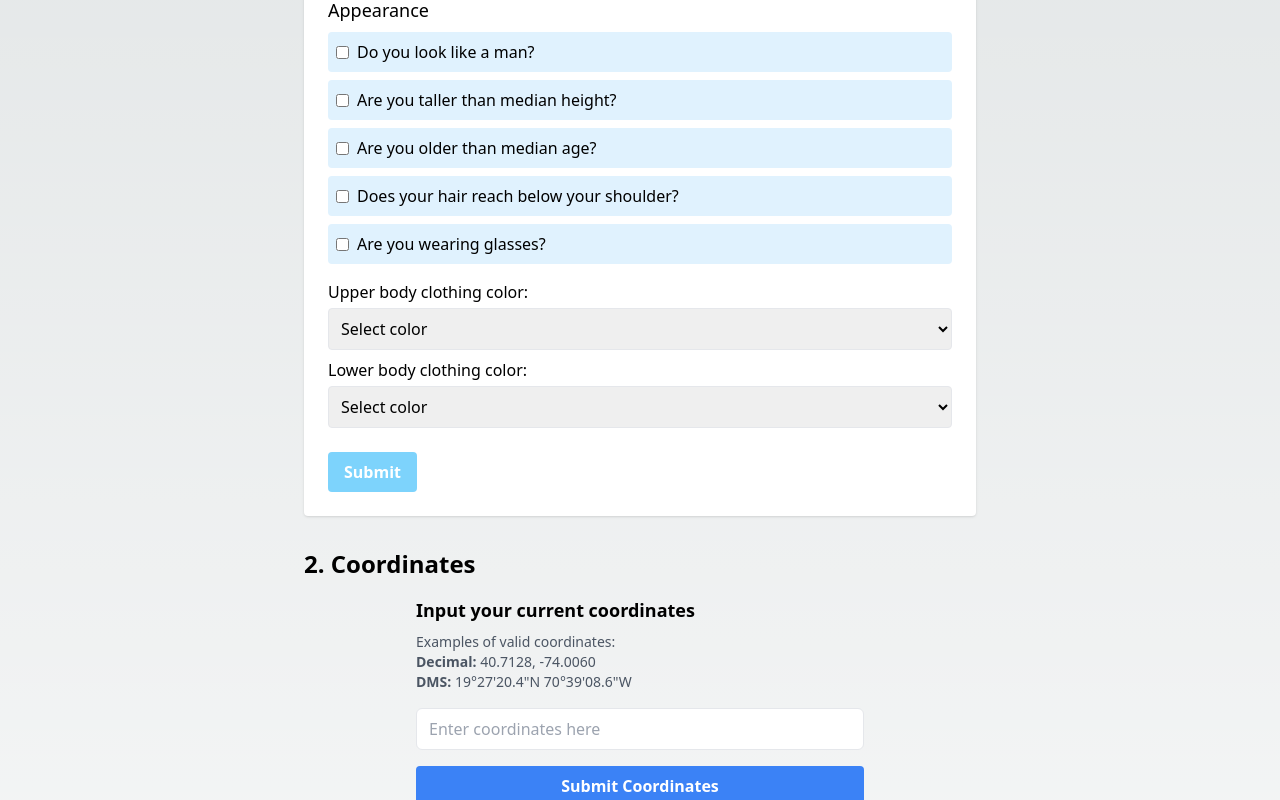
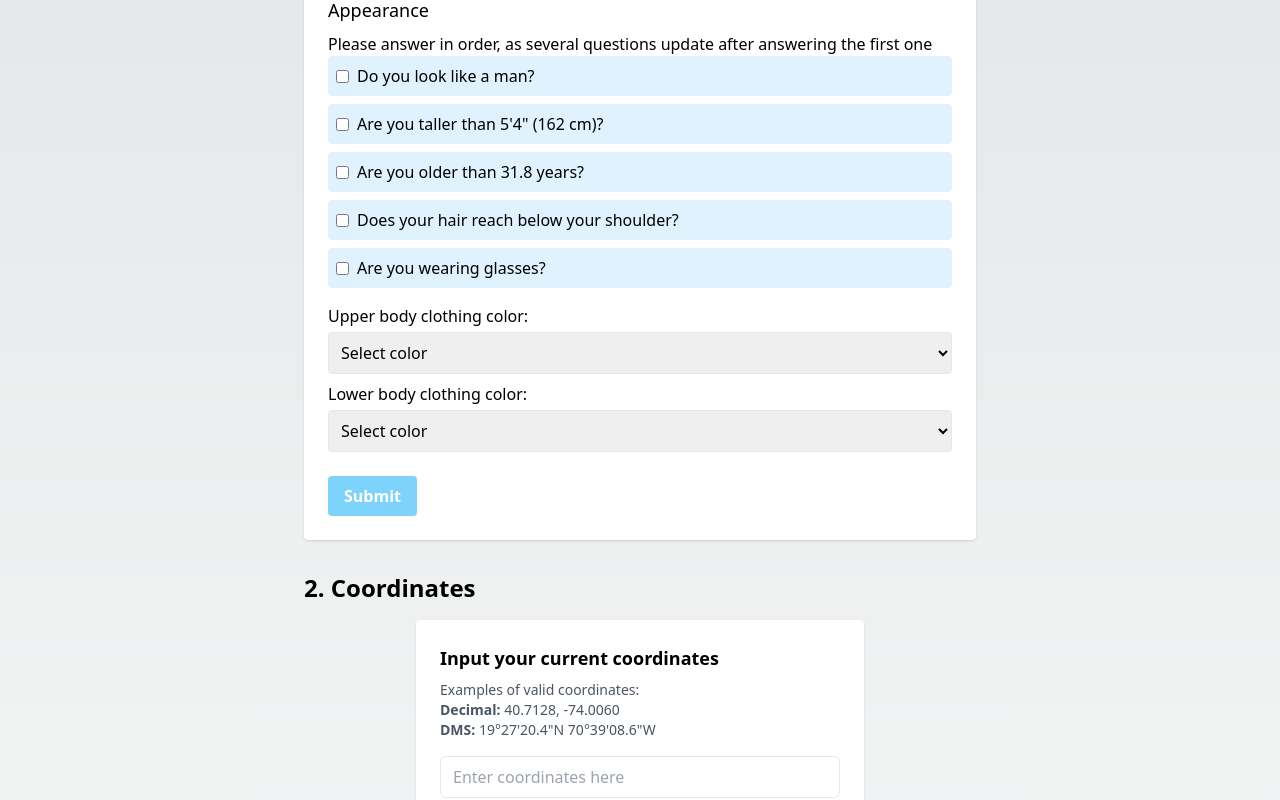
Before and after one commit to fernandoaestrella/deep-union-web, a Next.js app: page / in a window 1280 px wide. Shown: the part 1000-1800 px from the top of the page. Built offline with nearby package versions, Linux system fonts and the light colour scheme; no server answers.

Commit message:
update README.md

```diff
--- a/components/CoordinatesInput.tsx
+++ b/components/CoordinatesInput.tsx
@@ -32,7 +32,7 @@ const CoordinatesInput: React.FC<CoordinatesInputProps> = ({ onSubmit }) => {
   };
 
   return (
-    <div className="mx-auto mt-4 w-full max-w-md">
+    <div className="mx-auto mt-4 w-full max-w-md rounded bg-white p-6 shadow">
       <h4 className="mb-2 text-lg font-semibold">Input your current coordinates</h4>
       <p className="mb-4 text-sm text-gray-600">
         Examples of valid coordinates:<br />
--- a/components/MapView.tsx
+++ b/components/MapView.tsx
@@ -49,10 +49,23 @@ const MapView: React.FC<MapViewProps> = ({ userCoordinates }) => {
 
   // Function to convert coordinates string to [number, number]
   const convertCoordinates = (coords: string): [number, number] => {
-    // This function assumes the coordinates are in decimal format "latitude,longitude"
-    // If you need to handle DMS format, you'll need to implement a more complex conversion
-    const [lat, lng] = coords.split(',').map(Number);
-    return [lat, lng];
+    // Detect if coordinates are in DMS format or decimal
+    if (coords.includes('°')) {
+      // Handle DMS format
+      // TODO: Implement DMS to decimal conversion
+      const [lat, latDMS, latDir] = coords.split(' ');
+      const [lng, lngDMS, lngDir] = coords.split(' ').reverse();
+      const latDecimal = parseFloat(latDMS) + (parseFloat(lat.replace(',', '.')) / 60);
+      const lngDecimal = parseFloat(lngDMS) + (parseFloat(lng.replace(',', '.')) / 60);
+      const latFinal = latDir === 'N'? latDecimal : -latDecimal;
+      const lngFinal = lngDir === 'E'? lngDecimal : -lngDecimal;
+      return [latFinal, lngFinal];
+    } else
+    {
+      // Handle decimal format
+      const [lat, lng] = coords.split(',').map(Number);
+      return [lat, lng];
+    }
   };
 
   // Fetch nearby users
--- a/components/UserDataForm.tsx
+++ b/components/UserDataForm.tsx
@@ -117,6 +117,7 @@ const UserDataForm: React.FC<UserDataFormProps> = ({ onSubmit }) => {
         {renderCheckboxes('offers')}
 
         <h3 className="mb-2 mt-6 text-lg font-medium">Appearance</h3>
+        <h4>Please answer in order, as several questions update after answering the first one</h4>
         <div className="space-y-2">
           <label className="flex items-center space-x-2 rounded bg-sky-100 p-2">
             <input
@@ -134,7 +135,11 @@ const UserDataForm: React.FC<UserDataFormProps> = ({ onSubmit }) => {
               checked={formDataStructure.description.isTaller}
               onChange={handleChange}
             />
-            <span>Are you taller than median height?</span>
+            <span>
+              {formDataStructure.description.isMale
+                ? "Are you taller than 5'9\" (175 cm)?"
+                : "Are you taller than 5'4\" (162 cm)?"}
+            </span>
           </label>
           <label className="flex items-center space-x-2 rounded bg-sky-100 p-2">
             <input
@@ -143,8 +148,13 @@ const UserDataForm: React.FC<UserDataFormProps> = ({ onSubmit }) => {
               checked={formDataStructure.description.isOlder}
               onChange={handleChange}
             />
-            <span>Are you older than median age?</span>
+            <span>
+              {formDataStructure.description.isMale
+                ? "Are you older than 30.3 years?"
+                : "Are you older than 31.8 years?"}
+            </span>
           </label>
+
           <label className="flex items-center space-x-2 rounded bg-sky-100 p-2">
             <input
               type="checkbox"
@@ -194,7 +204,7 @@ const UserDataForm: React.FC<UserDataFormProps> = ({ onSubmit }) => {
               <option value="gray">Gray</option>
               <option value="brown">Brown</option>
               <option value="blue">Blue</option>
-              <option value="other">Other</option>
+              <option value="other">Other (i.e. a color not included above)</option>
               <option value="none">None</option>
             </select>
           </label>
```
Also changed, not shown: 1 other file (tests, documents, lock files or other folders).
